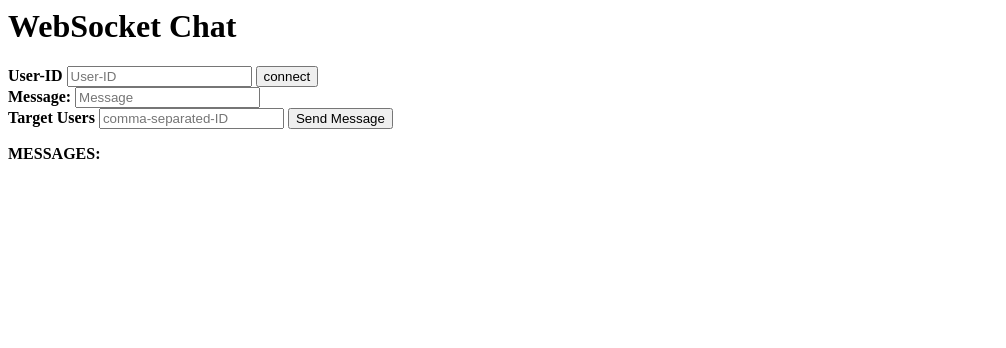
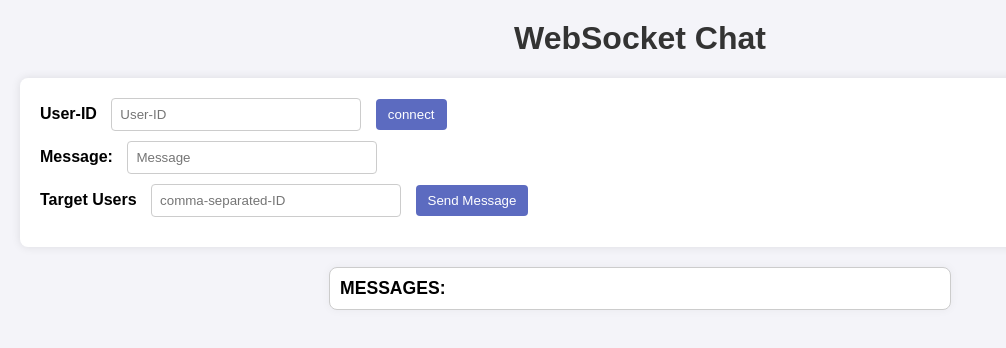
Before and after one commit to SakilAziz075/ChatApp, a website: page public/index.html in a window 1280 px wide. Shown: the whole page, without its empty margins (0-1006 px from the left). Drawn offline with nearby package versions, Linux system fonts and the light colour scheme; no server answers.

```diff
--- a/public/index.html
+++ b/public/index.html
@@ -4,6 +4,7 @@
     <title>
         ChatApplication
     </title>
+    <link rel="stylesheet" href="styles.css">
 </head>
 
 <body>
--- /dev/null
+++ b/public/styles.css
@@ -0,0 +1,74 @@
+/* General Body and Layout Styling */
+body {
+    font-family: Arial, sans-serif;
+    margin: 20px;
+    background-color: #f4f4f9;
+}
+
+h1 {
+    text-align: center;
+    color: #333;
+}
+
+/* Form Styling */
+form {
+    margin: 20px 0;
+    padding: 20px;
+    background-color: #fff;
+    border-radius: 8px;
+    box-shadow: 0 0 10px rgba(0, 0, 0, 0.1);
+}
+
+form b {
+    font-size: 1rem;
+    margin-right: 10px;
+}
+
+/* Input Field Styling */
+input[type="text"] {
+    padding: 8px;
+    margin-bottom: 10px;
+    margin-right: 10px;
+    border-radius: 4px;
+    border: 1px solid #ccc;
+    width: 250px;
+}
+
+/* Button Styling */
+button {
+    padding: 8px 12px;
+    background-color: #5c6bc0;
+    color: white;
+    border: none;
+    border-radius: 4px;
+    cursor: pointer;
+}
+
+button:hover {
+    background-color: #3f4c9e;
+}
+
+/* Message Area Styling */
+#messageArea {
+    margin-top: 20px;
+    padding: 10px;
+    background-color: #fff;
+    border-radius: 8px;
+    border: 1px solid #ccc;
+    box-shadow: 0 0 10px rgba(0, 0, 0, 0.05);
+    max-width: 600px;
+    margin-left: auto;
+    margin-right: auto;
+}
+
+#messageArea b {
+    font-size: 1.1rem;
+}
+
+/* Message Styling */
+.message {
+    margin: 10px 0;
+    padding: 8px;
+    background-color: #eef2ff;
+    border-radius: 4px;
+}
```
